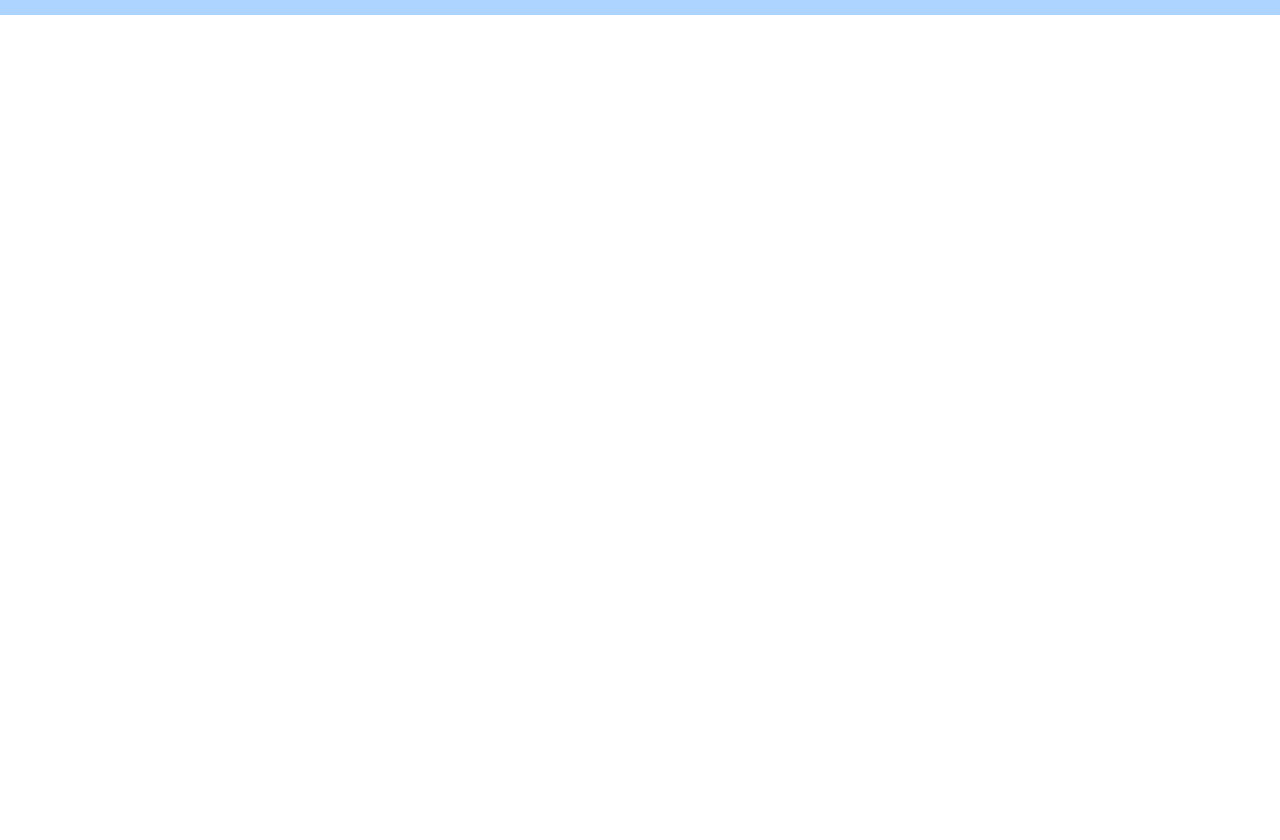
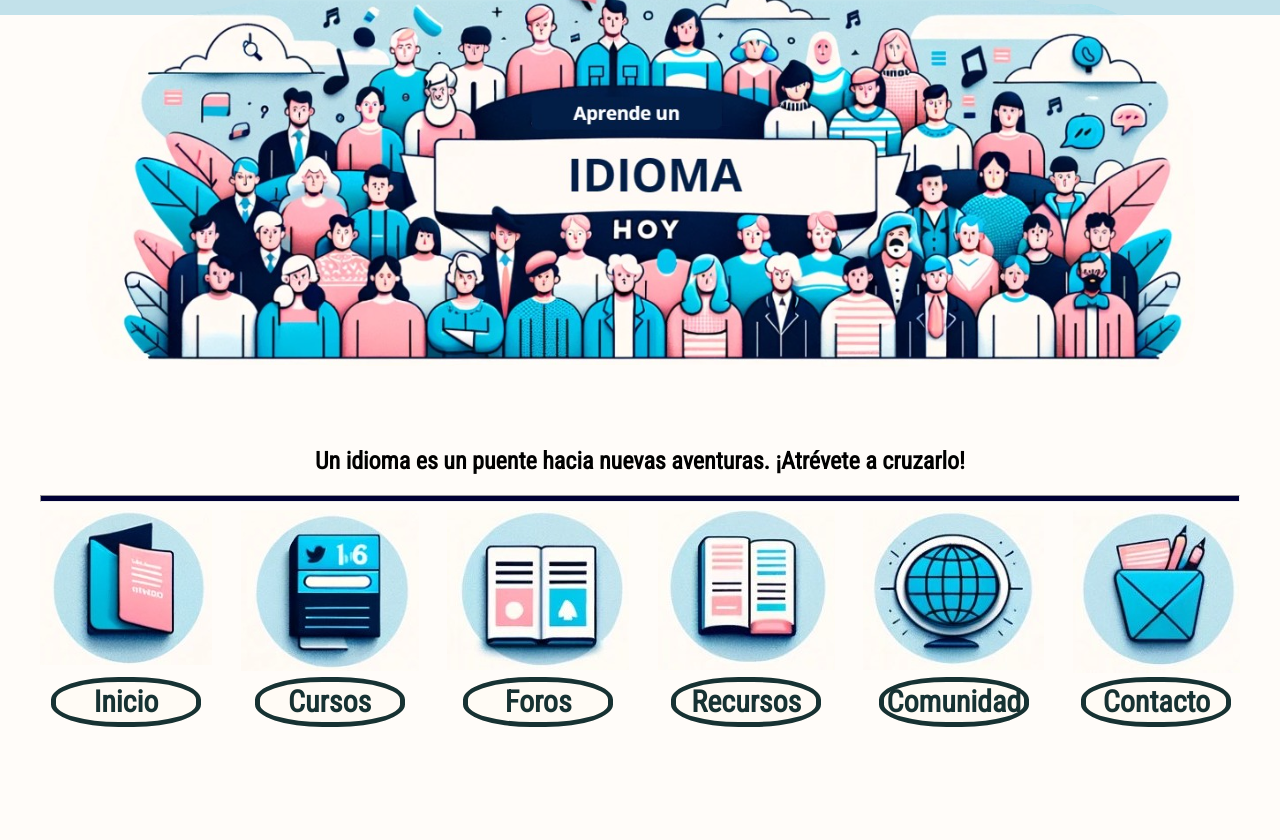
Before and after one commit to Alberto9701/proyectoPrincipalWeb, a plain HTML site: page index.html in a window 1280 px wide. Shown: the part 85-925 px from the top of the page. Before the commit the page ends 800 px from the top, so only its background shows below. Drawn offline with Linux system fonts and the light colour scheme.

Commit message:
paguina inicio front parte 2

```diff
--- a/index.html
+++ b/index.html
@@ -14,6 +14,79 @@
         <h1 class="titulos">Escuela de idiomas</h1>
         <h2 class="titulos">Inicio</h2>
     </header>
+    <div class="contenedor">
+        <img class="imagenPersonas" src="./images/imagenPersonas.png" alt="imagenPersonas">
+
+        <h2>Un idioma es un puente hacia nuevas aventuras. ¡Atrévete a cruzarlo!</h2>
+
+        <hr class="divisor">
+
+        <div class="enlaces">
+
+            <div class="enlace">
+                <a href="index.html">
+                    <img src="./images/book.png" alt="imagenInicio">
+                </a>
+
+                <a href="index.html">
+                    <button class="boton">Inicio</button>
+                </a>
+
+
+            </div>
+
+            <div class="enlace">
+                <a href="index.html">
+                    <img src="./images/cursos.PNG" alt="imagenInicio">
+                </a>
+
+                <a href="index.html">
+                    <button class="boton">Cursos</button>
+                </a>
+
+
+            </div>
+
+            <div class="enlace">
+                <a href="index.html">
+                    <img src="./images/foros.jpg" alt="imagenInicio">
+                </a>
+                <a href="index.html">
+                    <button class="boton">Foros</button>
+                </a>
+
+            </div>
+
+            <div class="enlace">
+                <a href="index.html">
+                    <img src="./images/recursos.jpg" alt="imagenInicio">
+                </a>
+                <a href="index.html">
+                    <button class="boton">Recursos</button>
+                </a>
+            </div>
+
+            <div class="enlace">
+                <a href="index.html">
+                    <img src="./images/comunidad.jpg" alt="imagenInicio">
+                </a>
+                <a href="index.html">
+                    <button class="boton">Comunidad</button>
+                </a>
+            </div>
+
+            <div class="enlace">
+                <a href="index.html">
+                    <img src="./images/contacto.jpg" alt="imagenInicio">
+                </a>
+                <a href="index.html">
+                    <button class="boton">Contacto</button>
+                </a>
+            </div>
+
+
+        </div>
+    </div>
 
 
 </body>
--- a/styles/principal.css
+++ b/styles/principal.css
@@ -1,3 +1,6 @@
+:root{
+    --colorPrincipal: #add8e6be;
+}
 
 html{
     box-sizing: border-box;
@@ -8,14 +11,20 @@ html{
     max-width: 1200px;
     width: 95%;
     margin: 0 auto; /* para centrar horizontalmente el contenedor del contenedor padre */
+    text-align: center;
+
+    /*experimento*/
+    position: relative;
 }
 
 body{
-    font-family: 'Raleway', sans-serif;
+    /* font-family: 'Raleway', sans-serif; */
+    font-family: 'Roboto Condensed', sans-serif;
     font-size: 1.6rem;
     background-color: white;
     margin: 0px;
 
+    background-color: rgba(255, 242, 222, 0.171);
 
 }
 
@@ -24,16 +33,71 @@ img{
     max-width: 100%;
 }
 
+.divisor{
+    background-color: rgb(0, 0, 53);
+    height: 0.5rem;
+
+}
+
 .titulos{
-    color: rgb(23, 23, 51);
+    color: rgb(23, 50, 51);
+
 }
 
 .cabezera{
     display: flex;
     justify-content: space-between;
     align-items: center;
-    background-color: rgb(172, 212, 255);
+    background-color: var(--colorPrincipal);
     padding-left: 20rem;
     padding-right: 20rem;
     height: 10rem;
 }
+
+.imagenPersonas{
+    position: inherit;
+    top: -56px;
+}
+
+
+.enlaces{
+    display: flex;
+    justify-content: space-between;
+}
+
+.enlace{
+    display: flex;
+    flex-direction: column;
+    align-items: center;
+    justify-content: space-between;
+}
+
+
+
+.boton{
+  display: flex;
+  justify-content: center;
+  align-items: center;
+  width: 150px;
+  height: 50px;
+  border: 5px solid rgb(23, 50, 51);;
+  border-radius: 45%;
+  background-color: rgba(255, 242, 222, 0.171);
+  color: rgb(23, 50, 51);
+  text-align: center;
+  line-height: 500px;
+  font-family: 'Roboto Condensed', sans-serif;
+  font-size: 3rem;
+  font-weight: 900;
+  text-decoration: none;
+}
+
+.boton:hover{
+    background-color: black;
+    color: white;
+    cursor: pointer;
+}
+
+a{
+    text-decoration: none;
+}
```
Also changed, not shown: images/book.png (added), images/comunidad.jpg (added), images/contacto.jpg (added), images/cursos.PNG (added), images/foros.jpg (added), images/imagenPersonas.png (added), images/recursos.jpg (added).
